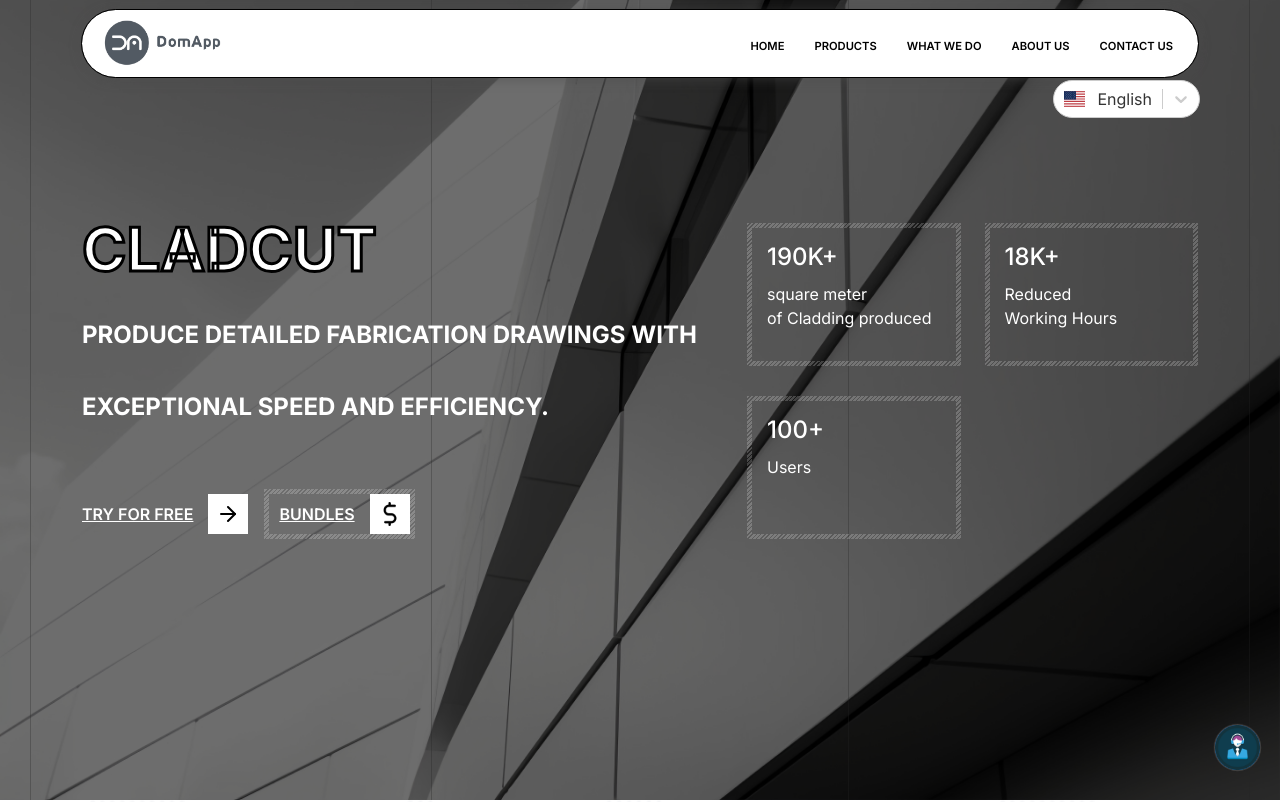
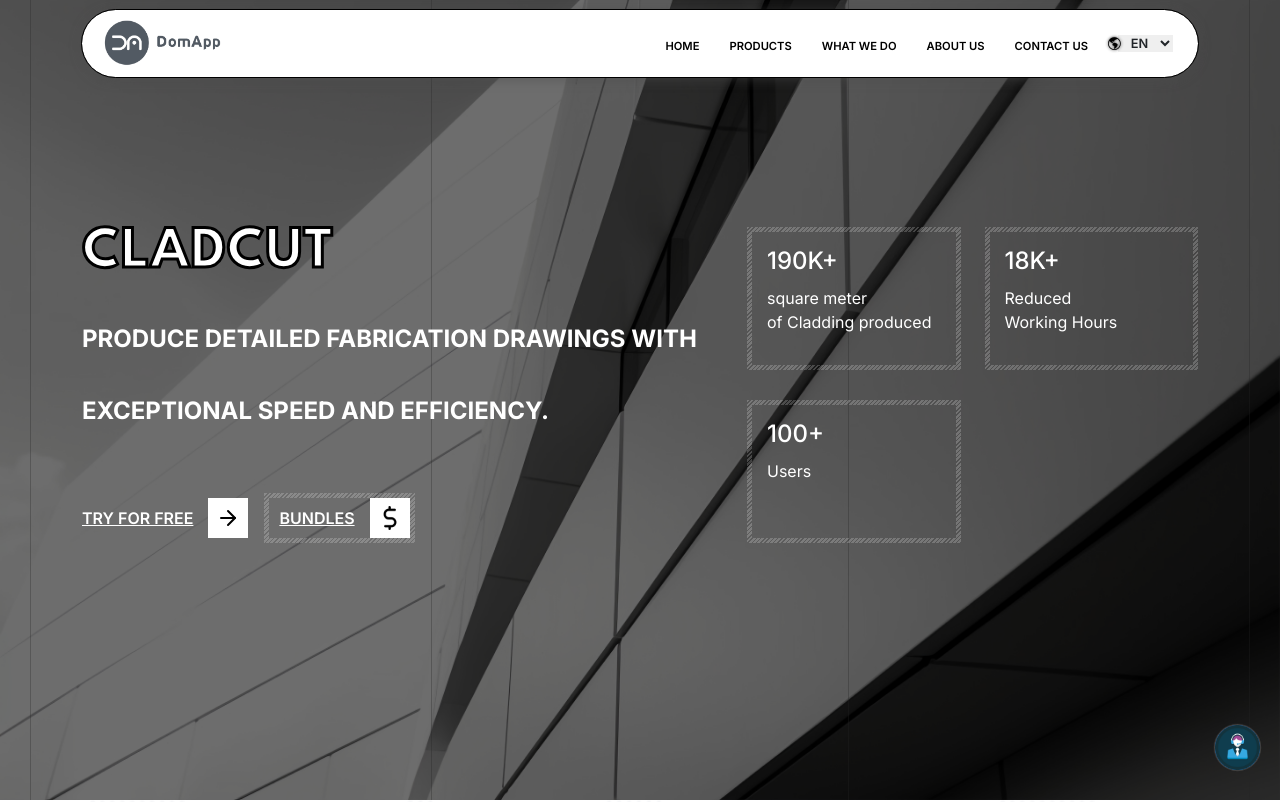
Before and after one commit to domapphubaccount/domapp, a Next.js app: page /cladCut in a window 1280 px wide. Shown: the top 802 px of the page. Built offline with nearby package versions, Linux system fonts and the light colour scheme; a web font is replaced by a local one.

Commit message:
update lang

```diff
--- a/src/components/Contact/Contact.jsx
+++ b/src/components/Contact/Contact.jsx
@@ -165,6 +165,14 @@ export default function Contact({handleToggle,toggle,setToggle}) {
                                             <i class="bi bi-geo-alt text-dark"></i>
                                         </span>
                                     </div>
+                                    <span>2198 Al Malaz, Salah Ad Din Al Ayyubi Rd, Al Riyadh, Saudi Arabia</span>
+                                    </li>
+                                    <li className='d-flex'>
+                                    <div className='fw-bold me-2'>
+                                        <span>
+                                            <i class="bi bi-geo-alt text-dark"></i>
+                                        </span>
+                                    </div>
                                     <span>20A, Salah Salem Rd, Al Obour Building, New Cairo, Egypt</span>
                                     </li>
                                     <li className='d-flex'>
--- a/src/components/Layout/Header/Header.jsx
+++ b/src/components/Layout/Header/Header.jsx
@@ -102,6 +102,11 @@ export default function Header({handleToggle}) {
                                 <li>
                                     <a onClick={handleToggle} className='pointer nav-link-item'>CONTACT US</a>
                                 </li>
+                                <li>
+                                { getWidowY < 100 &&
+                                    <Lang />
+                                    }
+                                </li>
                             </ul>
                         </nav>
                     </div>
@@ -109,9 +114,6 @@ export default function Header({handleToggle}) {
                         <MobileNav />
                     </div>
                 </div>
-                { getWidowY < 100 &&
-                <Lang />
-                }
             </Container>
             <PositionedSnackbar handleClick={handleClick} setOpen={setOpen} open={open}/>
         </header>
--- a/src/components/Layout/Header/LNG/Lang.jsx
+++ b/src/components/Layout/Header/LNG/Lang.jsx
@@ -28,7 +28,7 @@ function Lang() {
 
   return (
     <div className="lngg">
-      <Select
+      {/* <Select
         defaultValue={options[0]} // Set default to English
         options={options}
         // onChange={handleChange}
@@ -53,7 +53,16 @@ function Lang() {
             alignItems: 'center',
           }),
         }}
-      />
+      /> */}
+<i class="bi bi-globe-americas"></i>
+      <select className='lang-selector text-end'>
+        <option className='text-center'>
+          EN
+        </option>
+        <option className='text-center'>
+          AR
+        </option>
+      </select>
     </div>
   );
 }
--- a/src/pages_sups/Home/Section_4/Section_sups/Carousal_data.js
+++ b/src/pages_sups/Home/Section_4/Section_sups/Carousal_data.js
@@ -142,7 +142,7 @@ export const items = [
       title: 'RDApp',
       link: '/rd',
       video:'/Products/RDAPP.gif',
-      caption: 'Smart solutions that save time, Cost, Boosting efficiency and communication effort, Aligned with the Saudi Building Code      ',
+      caption: 'Risk assessment complying with saudi building code',
       dataList: [
         {
           head:'Manage and Modify project data',
--- a/src/pages_sups/Products/Clad/Bannar.jsx
+++ b/src/pages_sups/Products/Clad/Bannar.jsx
@@ -1,5 +1,4 @@
 import React, { useState } from 'react'
-import Image from 'next/image'
 import { league } from '@/pages_sups/Home/Section_1/Section_1'
 import { Container } from 'reactstrap'
 import arrow from '@/assets/images/Products_Page/Clad/arrow.svg'
@@ -25,7 +24,7 @@ export default function Bannar({bannar,title,caption,linkPage}) {
                             <h1 className="mil-upper mil-light mil-mb-60 fw-bold" style={{fontSize:'60px'}}>
                             {/* <span style={{fontSize:'1.8rem'}}>Fast</span> */}
                             <br />
-                            <span className="mil-accent fw-bold clad_bannar_title" style={{fontSize:'60px',textStrokeWidth: '3px',textStroketrokeColor:' black'}}>
+                            <span className={`mil-accent fw-bold clad_bannar_title ${league.className}`}style={{fontSize:'60px',textStrokeWidth: '3px',textStroketrokeColor:' black'}}>
                             CladCut
                             </span>
                             <br/>
--- a/src/style/main.css
+++ b/src/style/main.css
@@ -4230,8 +4230,22 @@ z-index: 2;
     color: #fff;
 }
 .lngg{
-    position: absolute;
-    top: 80px;
+    position: relative;
+    /* top: 80px;
     right: 80px;
-    border-radius: 20px;
-}
+    border-radius: 20px; */
+    font-size: .8rem;
+}
+.lngg i{
+    position: absolute;
+    left: -10px;
+}
+.lang-selector{
+    border: 0;
+    outline: 0;
+    width: 55px;
+    font-weight: 600;
+}
+.lang-selector option{
+    padding: 5px;
+}
```
